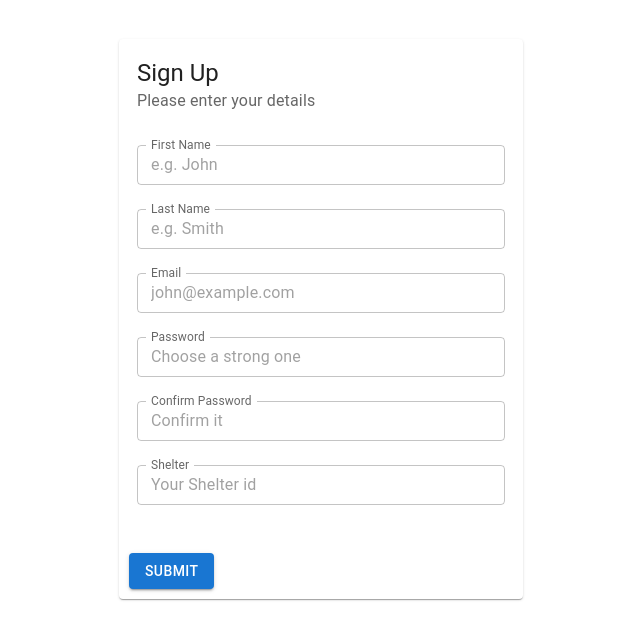
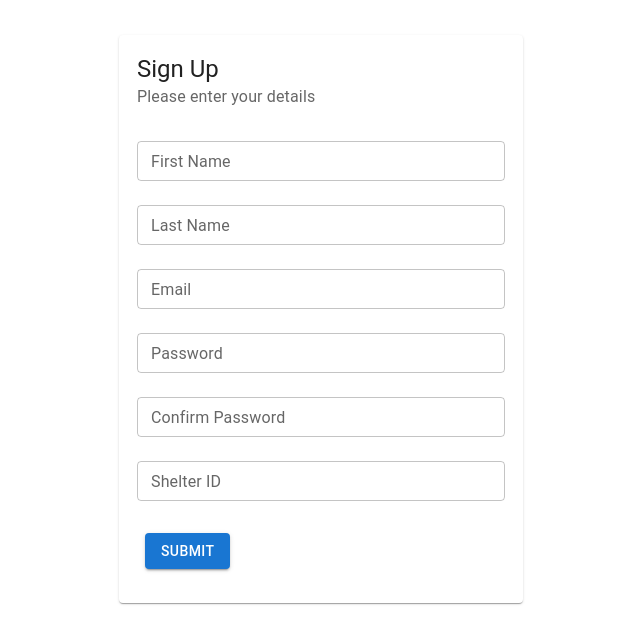
Before and after one commit to rokesby/animal-adoption, a React (Vite) app in the folder frontend/: page /sign-up in a window 1280 px wide. Shown: the part 109-752 px from the top of the page, without its empty margins (319-959 px from the left). Built offline with nearby package versions, Linux system fonts and the light colour scheme.

Commit message:
Sign up password validation

```diff
--- a/frontend/src/Pages/SignUpPage/SignUpPage.jsx
+++ b/frontend/src/Pages/SignUpPage/SignUpPage.jsx
@@ -1,6 +1,5 @@
-import { useState, useContext } from "react";
+import { useState } from "react";
 import { useNavigate } from "react-router-dom";
-// import Context from "../../components/Context/Context";
 import Card from "@mui/material/Card";
 import CardActions from "@mui/material/CardActions";
 import CardContent from "@mui/material/CardContent";
@@ -12,12 +11,9 @@ import Box from "@mui/material/Box";
 import CardHeader from "@mui/material/CardHeader";
 import { signup } from "/src/Services/users.js";
 
-
-
 export const SignUpPage = () => {
-  // const { authStatus, setAuthStatus } = useContext(Context);
   const [message, setMessage] = useState("");
-
+  const [passwordError, setPasswordError] = useState("");
   const [formData, setFormData] = useState({
     first_name: "",
     last_name: "",
@@ -31,10 +27,40 @@ export const SignUpPage = () => {
 
   const handleUpdateFormData = (id, value) => {
     setFormData({ ...formData, [id]: value });
+    if (id === "password") {
+      validatePassword(value);
+    }
+  };
+
+  const validatePassword = (password) => {
+    const errors = [];
+
+    if (password.length < 8) {
+      errors.push("Password must be at least 8 characters long.");
+    }
+    if (!/[A-Z]/.test(password)) {
+      errors.push("Password must contain at least one uppercase letter.");
+    }
+    if (!/[a-z]/.test(password)) {
+      errors.push("Password must contain at least one lowercase letter.");
+    }
+    if (!/\d/.test(password)) {
+      errors.push("Password must contain at least one digit.");
+    }
+    if (!/[!@#$%^&*(),.?":{}|<>]/.test(password)) {
+      errors.push("Password must contain at least one special character.");
+    }
+
+    setPasswordError(errors.join(" "));
+    return errors.length === 0;
   };
 
   const handleSubmit = async (event) => {
     event.preventDefault();
+    if (passwordError) {
+      setMessage("Please fix the password errors");
+      return;
+    }
     if (formData.password !== formData.confirmPassword) {
       setMessage("Passwords don't match");
       return;
@@ -45,7 +71,6 @@ export const SignUpPage = () => {
       if (data === "User with email provided already exists") {
         setMessage(data);
       } else {
-        // setAuthStatus(true);
         navigate("/create-advert", { state: [0, data.message] });
       }
     } catch (err) {
@@ -54,119 +79,66 @@ export const SignUpPage = () => {
     }
   };
 
-  const handlePaste = (event) => {
-    // Handle paste logic
-    console.log("Pasting image URL", event);
-  };
-
   return (
-    <>
     <>
       {message && (
         <Box display="flex" justifyContent="center" alignItems="center">
-              <Alert
-                data-testid="_message"
-                severity="error"
-                sx={{
-                  width: "50vw",
-                  mt: 2,
-                }}
-              >
+          <Alert severity="error" sx={{ width: "50vw", mt: 2 }}>
             {message}
           </Alert>
         </Box>
       )}
 
-          <Card
-            sx={{
-              width: "50vh",
-              margin: "0 auto",
-              padding: "0.1em",
-              mb: 3,
-              mt: 10,
-            }}
-          >
-            <CardHeader
-              title="Sign Up"
-              subheader="Please enter your details"
-              style={{ textAlign: "left" }}
-            />
+      <Card sx={{ width: "50vh", margin: "0 auto", padding: "0.1em", mb: 3, mt: 10 }}>
+        <CardHeader title="Sign Up" subheader="Please enter your details" style={{ textAlign: "left" }} />
 
-            <CardContent
-              data-testid="user-card"
-              component="form"
-              id="signup-form"
-              onSubmit={handleSubmit}
-            >
-              {formData.password !== formData.confirmPassword && (
+        <CardContent component="form" id="signup-form" onSubmit={handleSubmit}>
+          {passwordError && (
             <Alert severity="error" sx={{ mb: 3 }}>
-                  Passwords don't match
+              {passwordError}
             </Alert>
           )}
 
           <TextField
-                inputProps={{
-                  "data-testid": "none",
-                }}
-                InputLabelProps={{ shrink: true }}
             label="First Name"
-                placeholder="e.g. John"
+            placeholder="e.g. Steve"
             fullWidth
             size="small"
             variant="outlined"
             id="first_name"
             type="text"
-                name="first_name"
             value={formData.first_name}
-                onChange={(e) =>
-                  handleUpdateFormData("first_name", e.target.value)
-                }
+            onChange={(e) => handleUpdateFormData("first_name", e.target.value)}
             sx={{ mb: 3 }}
           />
 
           <TextField
-                inputProps={{
-                  "data-testid": "none",
-                }}
-                InputLabelProps={{ shrink: true }}
             label="Last Name"
-                placeholder="e.g. Smith"
+            placeholder="e.g. Alex"
             fullWidth
             size="small"
             variant="outlined"
             id="last_name"
             type="text"
-                name="last_name"
             value={formData.last_name}
-                onChange={(e) =>
-                  handleUpdateFormData("last_name", e.target.value)
-                }
+            onChange={(e) => handleUpdateFormData("last_name", e.target.value)}
             sx={{ mb: 3 }}
           />
 
           <TextField
-                inputProps={{
-                  "data-testid": "none",
-                }}
-                InputLabelProps={{ shrink: true }}
             label="Email"
-                placeholder="john@example.com"
+            placeholder="steve@example.com"
             fullWidth
             size="small"
             variant="outlined"
             id="email"
             type="email"
-                name="email"
             value={formData.email}
             onChange={(e) => handleUpdateFormData("email", e.target.value)}
             sx={{ mb: 3 }}
           />
 
           <TextField
-                inputProps={{
-                  "data-testid": "none",
-                }}
-                InputLabelProps={{ shrink: true }}
             label="Password"
             placeholder="Choose a strong one"
             fullWidth
@@ -174,69 +146,44 @@ export const SignUpPage = () => {
             variant="outlined"
             id="password"
             type="password"
-                name="password"
             value={formData.password}
-                onChange={(e) =>
-                  handleUpdateFormData("password", e.target.value)
-                }
+            onChange={(e) => handleUpdateFormData("password", e.target.value)}
             sx={{ mb: 3 }}
           />
 
           <TextField
-                inputProps={{
-                  "data-testid": "none",
-                }}
-                InputLabelProps={{ shrink: true }}
             label="Confirm Password"
-                placeholder="Confirm it"
+            placeholder="Confirm Password"
             fullWidth
             size="small"
             variant="outlined"
             id="confirmPassword"
             type="password"
-                name="confirmPassword"
             value={formData.confirmPassword}
-                onChange={(e) =>
-                  handleUpdateFormData("confirmPassword", e.target.value)
-                }
+            onChange={(e) => handleUpdateFormData("confirmPassword", e.target.value)}
             sx={{ mb: 3 }}
           />
 
           <TextField
-                InputProps={{
-                  "data-testid": "none",
-                }}
-                InputLabelProps={{ shrink: true }}
-                label="Shelter"
+            label="Shelter ID"
             placeholder="Your Shelter id"
             fullWidth
             size="small"
             variant="outlined"
-                id="shelter"
+            id="shelter_id"
             type="number"
-                name="Shelter"
             value={formData.shelter_id}
             onChange={(e) => handleUpdateFormData("shelter_id", e.target.value)}
             sx={{ mb: 3 }}
           />
 
-              <Typography variant="body1" color="text.secondary">
-                {/* Additional information or tips could go here */}
-              </Typography>
-            </CardContent>
-
           <CardActions>
-              <Button
-                data-testid="_submit-button"
-                type="submit"
-                form="signup-form"
-                variant="contained"
-              >
+            <Button type="submit" form="signup-form" variant="contained">
               Submit
             </Button>
           </CardActions>
+        </CardContent>
       </Card>
-        </>
     </>
   );
 };
```
Lines whose indentation alone changed are shown as unchanged.
